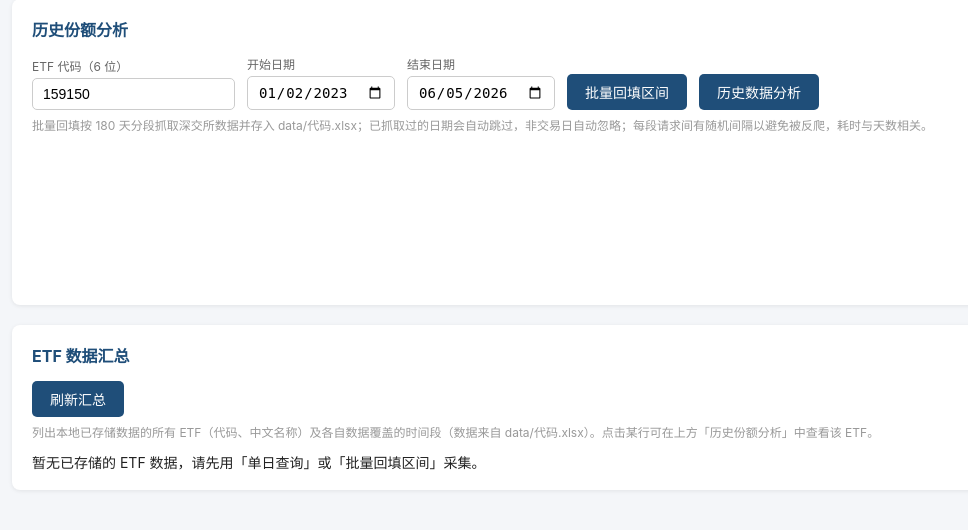
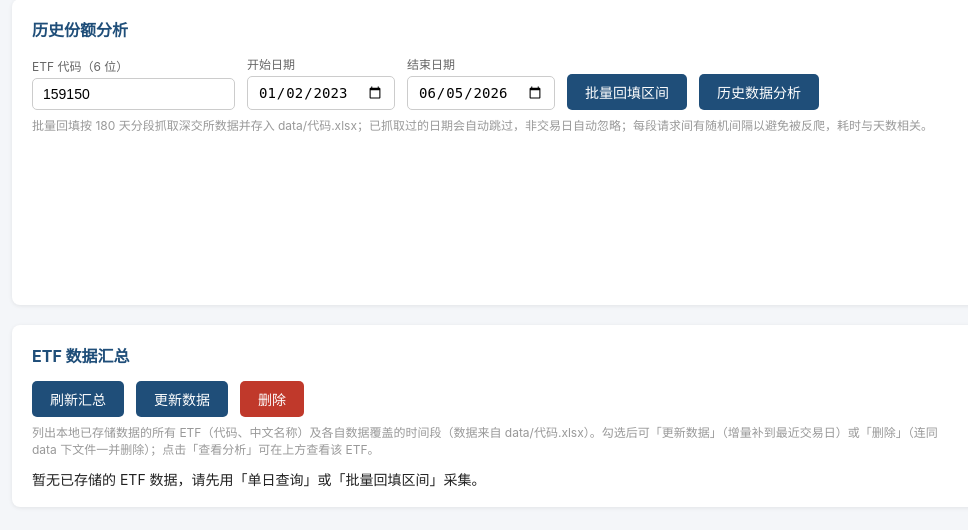
Before and after one commit to zxtcc/szse-etf-share, a Flask app: page / in a window 1280 px wide. Shown: the part 270-800 px from the top of the page, without its empty margins (144-1112 px from the left). Run offline with Flask 2, Linux system fonts and the light colour scheme; data that the repository does not hold is empty.

Commit message:
ETF数据汇总：增加勾选删除与更新到最近交易日功能
- 汇总表加复选框(含全选)；新增「删除」「更新数据」按钮
- 后端 POST /api/delete 删除选中 ETF 的 xlsx 文件
- 后端 POST /api/update 对选中 ETF 增量更新到最近交易日(_recent_trading_day)
- storage.delete_code；app 抽出 _run_backfill 复用回填逻辑
- 删除有二次确认；同步更新 README 与文档

Co-Authored-By: Claude Opus 4.8 <noreply@anthropic.com>

```diff
--- a/src/app.py
+++ b/src/app.py
@@ -184,6 +184,23 @@ def api_backfill_stream():
     return Response(gen(), mimetype="text/event-stream", headers=headers)
 
 
+def _run_backfill(code, start, end):
+    """消费 _backfill_events，返回最终事件（done/error）的 dict。"""
+    final = {}
+    for ev in _backfill_events(code, start, end):
+        if ev.get("type") in ("done", "error"):
+            final = ev
+    return final
+
+
+def _recent_trading_day():
+    """最近一个非周末日期（今天若为工作日取今天，否则回退到上一个周五）。"""
+    d = datetime.now().date()
+    while d.weekday() >= 5:  # 5=周六, 6=周日
+        d -= timedelta(days=1)
+    return d.strftime("%Y-%m-%d")
+
+
 @app.route("/api/backfill", methods=["POST"])
 def api_backfill():
     """非流式回填（与流式同逻辑：跳过已有日期、切窗抓取），返回最终汇总。"""
@@ -197,10 +214,7 @@ def api_backfill():
         return jsonify({"ok": False, "msg": err}), 400
 
     try:
-        final = {}
-        for ev in _backfill_events(code, start, end):
-            if ev.get("type") in ("done", "error"):
-                final = ev
+        final = _run_backfill(code, start, end)
     except Exception as exc:  # noqa: BLE001
         return jsonify({"ok": False, "msg": "抓取失败：%s" % exc}), 502
 
@@ -214,6 +228,62 @@ def api_backfill():
             "文件总记录数": final.get("文件总记录数", 0),
         }
     )
+
+
+@app.route("/api/delete", methods=["POST"])
+def api_delete():
+    """删除选中 ETF 的全部数据（含 data/代码.xlsx 文件）。"""
+    body = request.get_json(silent=True) or {}
+    codes = body.get("codes") or []
+    if not codes:
+        return jsonify({"ok": False, "msg": "请先勾选要删除的 ETF"}), 400
+
+    deleted = []
+    for code in codes:
+        code = str(code).strip()
+        if not _CODE_RE.match(code):
+            continue
+        if storage.delete_code(code):
+            deleted.append(code)
+    return jsonify(
+        {"ok": True, "deleted": deleted, "msg": "已删除 %d 只 ETF 的数据" % len(deleted)}
+    )
+
+
+@app.route("/api/update", methods=["POST"])
+def api_update():
+    """将选中 ETF 的数据增量更新到最近一个交易日。"""
+    body = request.get_json(silent=True) or {}
+    codes = body.get("codes") or []
+    if not codes:
+        return jsonify({"ok": False, "msg": "请先勾选要更新的 ETF"}), 400
+
+    end = _recent_trading_day()
+    results = []
+    for code in codes:
+        code = str(code).strip()
+        if not _CODE_RE.match(code):
+            results.append({"代码": code, "ok": False, "msg": "代码无效"})
+            continue
+        existing = storage.existing_dates(code)
+        start = existing[0] if existing else end  # 从已有最早日期起，增量补到最近交易日
+        try:
+            final = _run_backfill(code, start, end)
+        except Exception as exc:  # noqa: BLE001
+            results.append({"代码": code, "ok": False, "msg": "抓取失败：%s" % exc})
+            continue
+        if final.get("type") == "error":
+            results.append({"代码": code, "ok": False, "msg": final.get("msg")})
+            continue
+        results.append(
+            {
+                "代码": code,
+                "ok": True,
+                "新增交易日数": final.get("新增交易日数", 0),
+                "文件总记录数": final.get("文件总记录数", 0),
+            }
+        )
+    return jsonify({"ok": True, "更新至": end, "data": results})
 
 
 @app.route("/api/history")
--- a/src/storage.py
+++ b/src/storage.py
@@ -188,6 +188,15 @@ def list_summary():
     return results
 
 
+def delete_code(code):
+    """删除某 ETF 的数据文件（data/代码.xlsx）。删除成功返回 True，文件不存在返回 False。"""
+    path = get_file_path(code)
+    if os.path.isfile(path):
+        os.remove(path)
+        return True
+    return False
+
+
 def load_history(code):
     """读取某 ETF 历史数据，返回按日期升序的 dict 列表，供前端图表/表格使用。"""
     df = load_df(code)
--- a/src/templates/index.html
+++ b/src/templates/index.html
@@ -34,6 +34,8 @@
     }
     button:hover { background: #163a5c; }
     button:disabled { background: #9bb3c9; cursor: not-allowed; }
+    button.btn-danger { background: #c0392b; }
+    button.btn-danger:hover { background: #a5281b; }
     .msg { margin-top: 12px; font-size: 14px; }
     .msg.error { color: #c0392b; }
     .msg.ok { color: #1e7e34; }
@@ -148,8 +150,10 @@
       <h2>ETF 数据汇总</h2>
       <div class="row">
         <button id="s-btn" onclick="loadSummary()">刷新汇总</button>
+        <button id="s-update-btn" onclick="updateSelected()">更新数据</button>
+        <button id="s-del-btn" class="btn-danger" onclick="deleteSelected()">删除</button>
       </div>
-      <div class="hint">列出本地已存储数据的所有 ETF（代码、中文名称）及各自数据覆盖的时间段（数据来自 data/代码.xlsx）。点击某行可在上方「历史份额分析」中查看该 ETF。</div>
+      <div class="hint">列出本地已存储数据的所有 ETF（代码、中文名称）及各自数据覆盖的时间段（数据来自 data/代码.xlsx）。勾选后可「更新数据」（增量补到最近交易日）或「删除」（连同 data 下文件一并删除）；点击「查看分析」可在上方查看该 ETF。</div>
       <div id="s-msg" class="msg"></div>
       <div id="s-table"></div>
     </div>
@@ -432,11 +436,14 @@
         }
         msg.className = "msg ok";
         msg.textContent = `本地已存储 ${j.data.length} 只 ETF 的数据。`;
-        let html = "<table><thead><tr><th>代码</th><th>名称</th><th>数据起始</th>" +
+        let html = "<table><thead><tr>" +
+          '<th><input type="checkbox" id="s-check-all" onclick="toggleAllChecks(this)"></th>' +
+          "<th>代码</th><th>名称</th><th>数据起始</th>" +
           "<th>数据结束</th><th>记录数</th><th>操作</th></tr></thead><tbody>";
         for (const r of j.data) {
           html +=
-            `<tr><td>${r.代码}</td><td>${r.名称 || "-"}</td><td>${r.开始日期}</td>` +
+            `<tr><td><input type="checkbox" class="s-check" value="${r.代码}"></td>` +
+            `<td>${r.代码}</td><td>${r.名称 || "-"}</td><td>${r.开始日期}</td>` +
             `<td>${r.结束日期}</td><td>${fmt(r.记录数)}</td>` +
             `<td><button class="page-btn" onclick="analyzeEtf('${r.代码}')">查看分析</button></td></tr>`;
         }
@@ -444,6 +451,73 @@
         tableDiv.innerHTML = html;
       } catch (e) {
         msg.className = "msg error"; msg.textContent = "请求出错：" + e;
+      }
+    }
+
+    // 全选/取消全选
+    function toggleAllChecks(box) {
+      document.querySelectorAll(".s-check").forEach((c) => { c.checked = box.checked; });
+    }
+
+    // 取得汇总表中勾选的 ETF 代码
+    function getCheckedCodes() {
+      return Array.from(document.querySelectorAll(".s-check:checked")).map((c) => c.value);
+    }
+
+    function setSummaryBtns(disabled) {
+      ["s-btn", "s-update-btn", "s-del-btn"].forEach((id) => {
+        document.getElementById(id).disabled = disabled;
+      });
+    }
+
+    // 删除选中 ETF 的全部数据（含 data 下文件）
+    async function deleteSelected() {
+      const codes = getCheckedCodes();
+      const msg = document.getElementById("s-msg");
+      if (!codes.length) { msg.className = "msg error"; msg.textContent = "请先勾选要删除的 ETF。"; return; }
+      if (!confirm(`确定删除选中的 ${codes.length} 只 ETF 的全部数据吗？此操作会删除 data 下对应文件，且不可恢复。`)) return;
+      msg.className = "msg"; msg.textContent = "删除中…"; setSummaryBtns(true);
+      try {
+        const resp = await fetch("/api/delete", {
+          method: "POST",
+          headers: { "Content-Type": "application/json" },
+          body: JSON.stringify({ codes }),
+        });
+        const j = await resp.json();
+        msg.className = j.ok ? "msg ok" : "msg error";
+        msg.textContent = j.msg || (j.ok ? "删除完成" : "删除失败");
+        if (j.ok) loadSummary();
+      } catch (e) {
+        msg.className = "msg error"; msg.textContent = "请求出错：" + e;
+      } finally {
+        setSummaryBtns(false);
+      }
+    }
+
+    // 将选中 ETF 增量更新到最近一个交易日
+    async function updateSelected() {
+      const codes = getCheckedCodes();
+      const msg = document.getElementById("s-msg");
+      if (!codes.length) { msg.className = "msg error"; msg.textContent = "请先勾选要更新的 ETF。"; return; }
+      msg.className = "msg"; msg.textContent = `正在更新 ${codes.length} 只 ETF 到最近交易日，请稍候…`;
+      setSummaryBtns(true);
+      try {
+        const resp = await fetch("/api/update", {
+          method: "POST",
+          headers: { "Content-Type": "application/json" },
+          body: JSON.stringify({ codes }),
+        });
+        const j = await resp.json();
+        if (!j.ok) { msg.className = "msg error"; msg.textContent = j.msg || "更新失败"; return; }
+        const parts = j.data.map((r) =>
+          r.ok ? `${r.代码} +${r.新增交易日数}天` : `${r.代码} 失败(${r.msg})`);
+        msg.className = "msg ok";
+        msg.textContent = `已更新至 ${j.更新至}：` + parts.join("，");
+        loadSummary();
+      } catch (e) {
+        msg.className = "msg error"; msg.textContent = "请求出错：" + e;
+      } finally {
+        setSummaryBtns(false);
       }
     }
 
```
Also changed, not shown: docs/01-需求与流程说明.md (+2 -0 lines), docs/02-技术设计（概要+详细）.md (+2 -0 lines), README.md.
